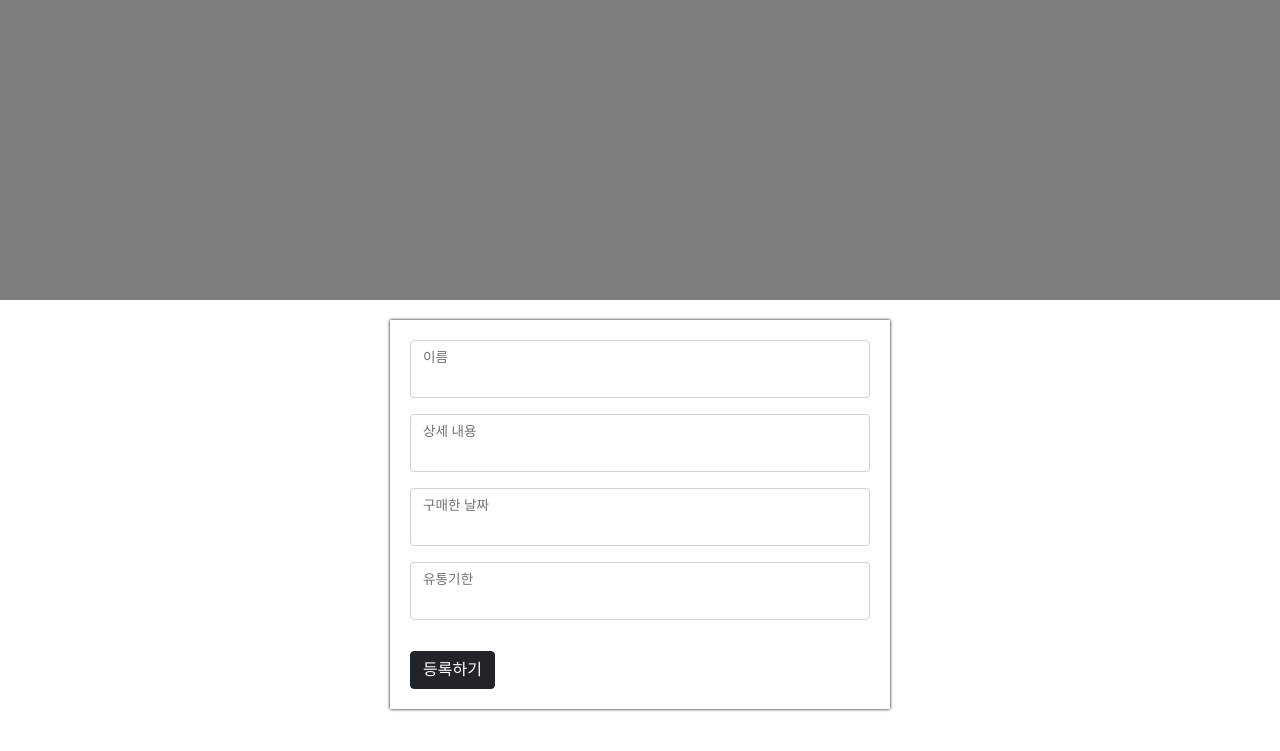
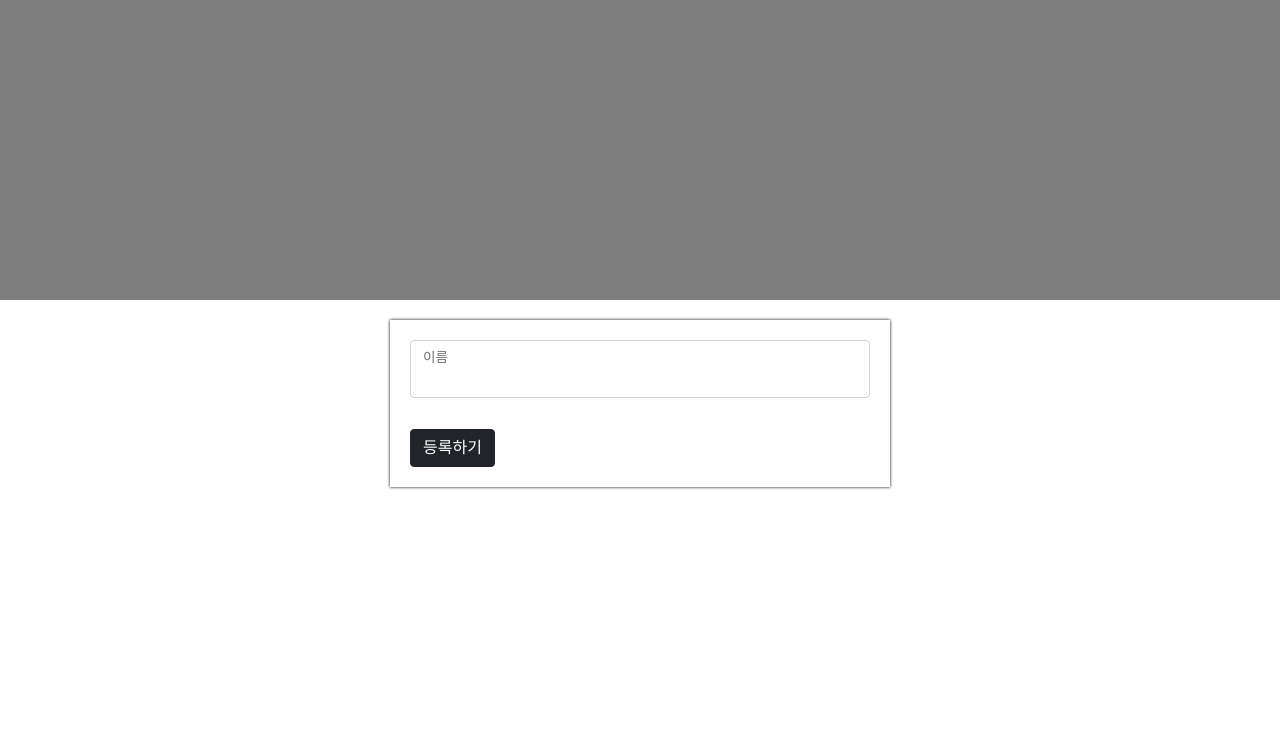
Before and after one commit to lky8967/1project, a Flask app: page / in a window 1280 px wide. Shown: the top 751 px of the page. Run offline with Flask 2, Linux system fonts and the light colour scheme; some libraries are stand-ins or nearby versions.

Commit message:
update22

```diff
--- a/templates/created.html
+++ b/templates/created.html
@@ -74,39 +74,24 @@
     </style>
          <script>
         $(document).ready(function () {
-            show_comment()
+
         });
 
         function save_comment() {
             let name = $('#name').val()
-            let comment = $('#comment').val()
-            let s_date = $('#s_date').val()
-            let e_date = $('#e_date').val()
 
-            if (name == '' ){
-                alert('이름을 입력해주세요')
-            } else if (comment == '') {
-                alert('상세 정보를 입력해 주세요')
-            } else if (s_date == ''){
-                alert('구매 날짜를 입력해주세요')
-            } else if (e_date == ''){
-                alert('유통기한을 입력해주세요')
-            } else {
+
+
                 $.ajax({
                     type: 'POST',
                     url: '/freezer_created',
-                    data: {
-                        name_give: name,
-                        comment_give: comment,
-                        s_date_give: s_date,
-                        e_date_give: e_date
-                    },
+                    data: { name_give: name },
                     success: function (response) {
                         alert(response['msg'])
                         window.location.href="/"
                     }
                 })
-            }
+
         }
 
 
@@ -122,38 +107,11 @@
         <label for="floatingInput">이름</label>
     </div>
 
-        <div class="form-floating mb-3">
-        <input type="text" class="form-control" id="comment" >
-        <label for="floatingInput">상세 내용</label>
-    </div>
 
-        <div class="form-floating mb-3">
-        <input type="text" class="form-control" id="s_date">
-        <label for="floatingInput">구매한 날짜</label>
-    </div>
-
-        <div class="form-floating mb-3">
-        <input type="text" class="form-control" id="e_date">
-        <label for="floatingInput">유통기한</label>
-    </div>
-
-
-<!--    <div class="form-floating">-->
-<!--<textarea class="form-control" placeholder="Leave a comment here" id="comment"-->
-<!--          style="height: 100px"></textarea>-->
-<!--        <label for="floatingTextarea2">응원댓글</label>-->
-<!--    </div>-->
     <button onclick="save_comment()" type="button" class="btn btn-dark">등록하기</button>
 </div>
 <div class="mycards" id="comment-list">
-<!--    <div class="card">-->
-<!--        <div class="card-body">-->
-<!--            <blockquote class="blockquote mb-0">-->
-<!--                <p>새로운 앨범 너무 멋져요!</p>-->
-<!--                <footer class="blockquote-footer">호빵맨</footer>-->
-<!--            </blockquote>-->
-<!--        </div>-->
-<!--    </div>-->
+
 </div>
 
 </body>
```
